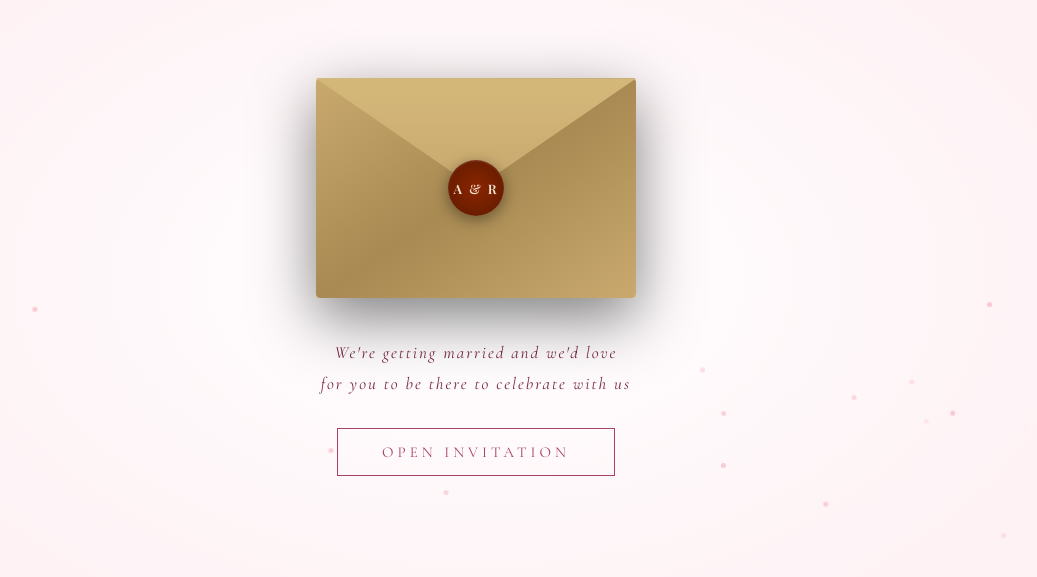
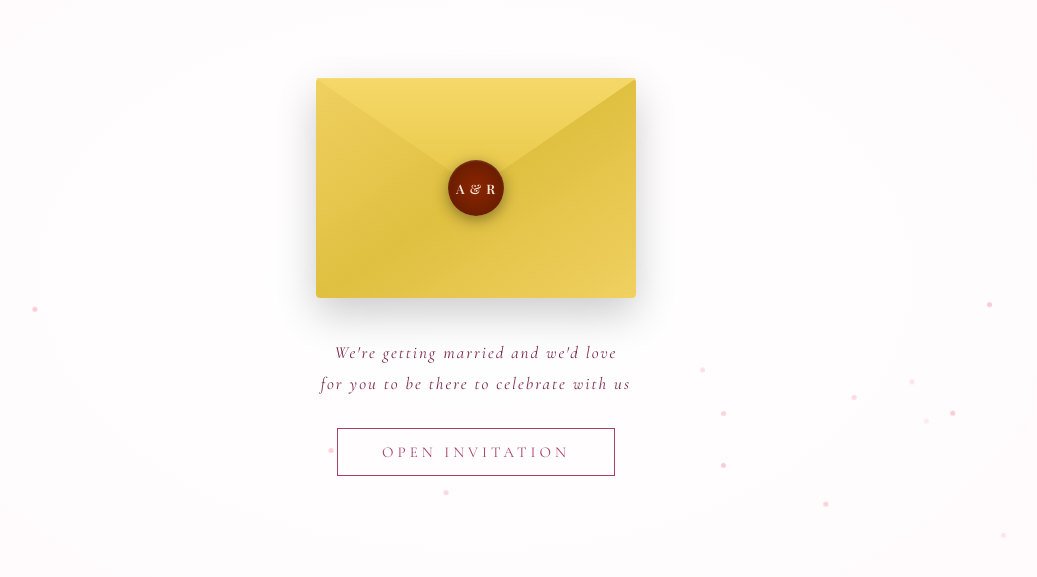
Before and after one commit to toukhyy/wedding-invitation, a React (Vite) app: page / in a window 1280 px wide. Shown: the part 123-700 px from the top of the page, without its empty margins (164-1201 px from the left). Built offline with nearby package versions, Linux system fonts and the light colour scheme; the HTML template or start-up script is replaced by a standard one; a web font is replaced by a local one.

Commit message:
refactor styles for improved color consistency and visual appeal

```diff
--- a/src/components/EnvelopeCover.css
+++ b/src/components/EnvelopeCover.css
@@ -18,7 +18,7 @@
   align-items: center;
   justify-content: center;
   background:
-    radial-gradient(ellipse at center, #FFFFFF 0%, #FEF2F5 70%);
+    radial-gradient(ellipse at center, #FFFFFF 0%, #FFFBFC 70%);
   position: relative;
   overflow: hidden;
 }
@@ -54,9 +54,9 @@
 .env-back {
   position: absolute;
   inset: 0;
-  background: linear-gradient(145deg, #c9a96e, #a88a52 50%, #c9a96e);
+  background: linear-gradient(145deg, #F0D060, #E0C040 50%, #F0D060);
   border-radius: 4px;
-  box-shadow: 0 20px 60px rgba(0,0,0,.5), inset 0 1px 0 rgba(255,255,255,.2);
+  box-shadow: 0 16px 40px rgba(0,0,0,.2), inset 0 1px 0 rgba(255,255,255,.3);
   display: flex;
   align-items: center;
   justify-content: center;
@@ -77,14 +77,14 @@
   font-size: 13px;
   font-weight: 600;
   color: #f5e6d3;
-  letter-spacing: 2px;
+  letter-spacing: 1px;
 }
 
 .env-flap {
   position: absolute;
   top: 0; left: 0;
   width: 100%; height: 50%;
-  background: linear-gradient(180deg, #d4b87a, #c9a96e);
+  background: linear-gradient(180deg, #F5D868, #E8C848);
   clip-path: polygon(0 0, 50% 100%, 100% 0);
   transform-origin: top center;
   z-index: 3;
@@ -172,7 +172,6 @@
   align-items: center;
   margin-bottom: 16px;
 }
-.inv-names-hero{}
 
 
 .inv-names-hero span:not(.inv-amp) {
@@ -181,7 +180,7 @@
   font-weight: 400;
   letter-spacing: 8px;
   text-transform: uppercase;
-  background: linear-gradient(135deg, #C85A7A 0%, #FACCD5 30%, #FEF0F2 50%, #FACCD5 70%, #C85A7A 100%);
+  background: linear-gradient(135deg, #7A2848 0%, #A84068 30%, #C86088 50%, #A84068 70%, #7A2848 100%);
   -webkit-background-clip: text;
   -webkit-text-fill-color: transparent;
   background-clip: text;
@@ -190,10 +189,9 @@
 .inv-amp {
   font-family: 'Great Vibes', cursive;
   font-size: clamp(36px, 7vw, 60px);
-  color: #C85A7A;
-  opacity: .8;
+  color: #A84068;
   line-height: 1;
-  margin: 12px 0 4px 0;
+  margin: 22px 0 4px 0;
 }
 
 .inv-tagline {
--- a/src/index.css
+++ b/src/index.css
@@ -23,7 +23,7 @@ body {
 }
 
 ::-webkit-scrollbar-track {
-  background: #FEF2F5;
+  background: #FFFBFC;
 }
 
 ::-webkit-scrollbar-thumb {
```
